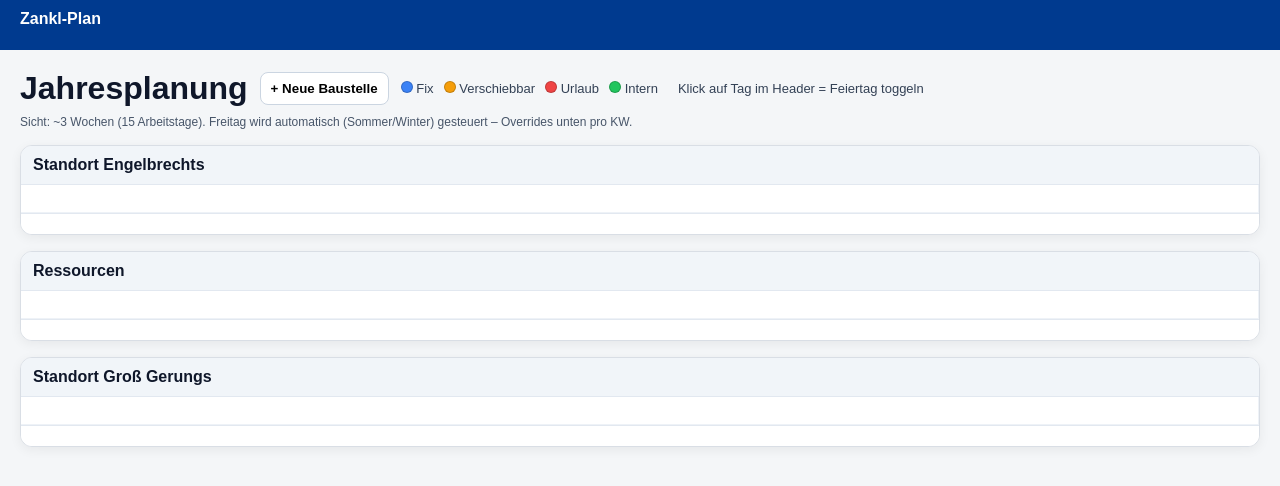
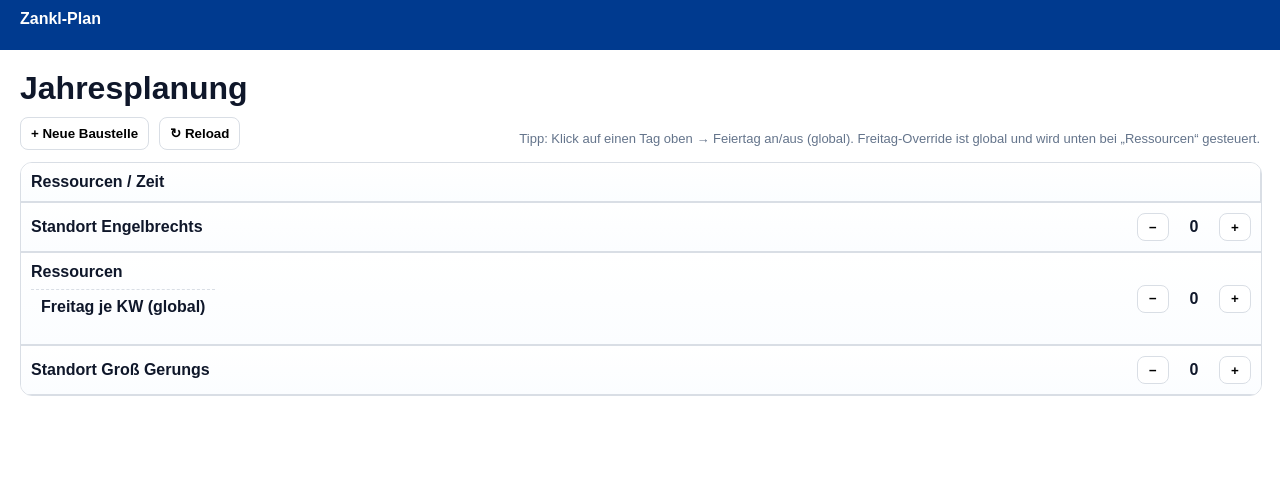
Before and after one commit to zankldach/zankl-plan, a FastAPI app: template templates/year.html in a window 1280 px wide. Shown: the top 486 px of the page. Run offline with FastAPI, Linux system fonts and the light colour scheme; the template is opened without the code that fills it, so the values that code supplies are empty.

Commit message:
Update year.html

```diff
--- a/templates/year.html
+++ b/templates/year.html
@@ -1,279 +1,498 @@
+{# templates/year.html — AUSTAUSCHDATEI #}
 {% extends "base.html" %}
 {% block title %}Jahresplanung{% endblock %}
 
 {% block head %}
 <style>
-  .year-wrap { display:flex; flex-direction:column; gap:16px; }
-  .year-top { display:flex; gap:12px; align-items:center; flex-wrap:wrap; }
-  .btn { padding:8px 10px; border:1px solid #cbd5e1; background:#fff; border-radius:8px; cursor:pointer; font-weight:600; }
-  .btn:hover { background:#f8fafc; }
+  :root{
+    --dayw: 96px;
+    --leftw: 220px;
+    --rowh: 34px;
 
-  .legend { display:flex; gap:10px; align-items:center; flex-wrap:wrap; font-size:13px; color:#334155; }
-  .dot { width:10px; height:10px; border-radius:999px; display:inline-block; border:1px solid rgba(0,0,0,.2); }
-  .c-blue{ background:#3b82f6; } .c-yellow{ background:#f59e0b; } .c-red{ background:#ef4444; } .c-green{ background:#22c55e; }
+    --border:#d9dee5;
+    --muted:#64748b;
+    --bg:#ffffff;
+    --soft:#f8fafc;
 
-  /* Bereich-Grid */
-  .section {
-    border:1px solid #d9dee5;
-    background:#fff;
-    border-radius:12px;
-    overflow:hidden;
-    box-shadow: 0 3px 12px rgba(0,0,0,0.06);
-  }
-  .section .title {
-    padding:10px 12px;
-    font-weight:800;
-    background:#f1f5f9;
-    border-bottom:1px solid #e2e8f0;
+    --cap:#e5e7eb;   /* Stammkapazität (grau unten) */
+    --capText:#334155;
   }
 
-  .grid {
+  h1{ margin:0 0 10px 0; }
+  .year-topbar{
+    display:flex; justify-content:space-between; align-items:center;
+    gap:12px; flex-wrap:wrap;
+    margin-bottom:12px;
+  }
+
+  .btn{
+    border:1px solid var(--border);
+    background:#fff;
+    border-radius:8px;
+    padding:8px 10px;
+    cursor:pointer;
+    font-weight:600;
+  }
+  .btn:hover{ background:var(--soft); }
+
+  /* Horizontal scroll wrapper */
+  .year-scroll{
+    overflow-x:auto;
+    overflow-y:hidden;
+    width:100%;
+    border:1px solid var(--border);
+    border-radius:12px;
+    background:var(--bg);
+  }
+
+  /* This is what becomes wide and triggers scrollbar */
+  .year-grid{
+    min-width:max-content;
+  }
+
+  /* Global header */
+  .grid-header{
+    display:grid;
+    grid-template-columns: var(--leftw) repeat({{ days|length }}, var(--dayw));
+    position:sticky;
+    top:0;
+    z-index:5;
+    background:var(--bg);
+    border-bottom:1px solid var(--border);
+  }
+  .grid-header .corner{
+    padding:10px 10px;
+    font-weight:700;
+    border-right:1px solid var(--border);
+    background:linear-gradient(#fff, #fbfdff);
+  }
+  .day-head{
+    padding:8px 6px;
+    border-right:1px solid var(--border);
+    text-align:center;
+    user-select:none;
+    cursor:pointer;
+  }
+  .day-head:hover{ background:var(--soft); }
+  .day-head .dow{ font-weight:800; }
+  .day-head .dmy{
+    margin-top:2px;
+    font-size:12px;
+    color:var(--muted);
+  }
+
+  /* Sections stacked vertically */
+  .section{
+    border-top:1px solid var(--border);
+  }
+  .section:first-child{ border-top:0; }
+
+  .section-title{
+    display:flex; align-items:center; justify-content:space-between;
+    gap:12px;
+    padding:10px 10px;
+    border-bottom:1px solid var(--border);
+    background:linear-gradient(#fff, #fbfdff);
+  }
+  .section-title h2{
+    margin:0;
+    font-size:16px;
+  }
+
+  .rowcount{
+    display:flex; align-items:center; gap:8px;
+    font-weight:700;
+    color:#0f172a;
+  }
+  .rowcount button{
+    width:32px; height:28px;
+    border-radius:8px;
+    border:1px solid var(--border);
+    background:#fff;
+    cursor:pointer;
+    font-weight:900;
+  }
+  .rowcount button:hover{ background:var(--soft); }
+  .rowcount .cnt{
+    min-width:34px;
+    text-align:center;
+  }
+
+  /* Only show friday controls in RES section (requested) */
+  .friday-panel{
+    padding:8px 10px 12px 10px;
+    border-top:1px dashed var(--border);
+    margin-top:8px;
+  }
+  .friday-panel b{ display:block; margin-bottom:6px; }
+  .friday-list{
+    display:flex; flex-wrap:wrap;
+    gap:10px 14px;
+    align-items:center;
+  }
+  .friday-item{
+    font-size:13px;
+    color:#0f172a;
+    background:var(--soft);
+    border:1px solid var(--border);
+    padding:6px 8px;
+    border-radius:999px;
+    user-select:none;
+  }
+
+  /* One section body: left labels + right grid */
+  .section-body{
     position:relative;
     display:grid;
-    grid-template-columns: 190px repeat({{ days|length }}, minmax(46px, 1fr));
-    grid-auto-rows: 28px;
+    grid-template-columns: var(--leftw) 1fr;
   }
 
-  .cell {
-    border-right:1px solid #eef2f7;
-    border-bottom:1px solid #eef2f7;
-    padding:6px 8px;
-    font-size:12px;
-    color:#0f172a;
+  .row-labels{
+    border-right:1px solid var(--border);
     background:#fff;
   }
-  .cell.header { position:sticky; top:0; z-index:3; background:#0b57d0; color:#fff; font-weight:800; }
-  .cell.header.left { left:0; z-index:4; position:sticky; }
-  .cell.left { position:sticky; left:0; z-index:2; background:#fff; font-weight:700; }
-  .cell.left.gray { background:#f3f4f6; color:#64748b; }
-  .cell.gray { background:#f8fafc; }
-
-  .holiday {
-    background: repeating-linear-gradient(
-      45deg,
-      rgba(239,68,68,0.12),
-      rgba(239,68,68,0.12) 6px,
-      rgba(255,255,255,0.0) 6px,
-      rgba(255,255,255,0.0) 12px
-    );
+  .row-label{
+    height:var(--rowh);
+    display:flex;
+    align-items:center;
+    padding:0 10px;
+    border-bottom:1px solid #eef2f6;
+    font-weight:600;
+    color:#0f172a;
+    white-space:nowrap;
+    overflow:hidden;
+    text-overflow:ellipsis;
   }
 
-  /* Job-Karten */
-  .job {
+  /* Stammkapazität: unterste 4 Zeilen grau */
+  .row-labels .row-label.cap{ background:var(--cap); color:var(--capText); }
+
+  .grid-cells{
+    position:relative;
+    background:#fff;
+  }
+
+  /* grid lines (columns) */
+  .grid-lines{
+    display:grid;
+    grid-template-columns: repeat({{ days|length }}, var(--dayw));
     position:absolute;
-    border:1px solid rgba(0,0,0,.25);
+    inset:0;
+    z-index:1;
+  }
+  .grid-lines .col{
+    border-right:1px solid #eef2f6;
+  }
+
+  /* row lines (horizontal) */
+  .row-lines{
+    position:absolute;
+    inset:0;
+    z-index:1;
+  }
+  .row-lines .rline{
+    height:var(--rowh);
+    border-bottom:1px solid #eef2f6;
+  }
+
+  /* job overlay */
+  .jobs-layer{
+    position:absolute;
+    inset:0;
+    z-index:2;
+    pointer-events:none; /* UI-only for now */
+  }
+
+  .job-card{
+    position:absolute;
     border-radius:10px;
-    padding:6px 8px;
-    font-size:12px;
+    border:2px solid rgba(0,0,0,0.25);
+    box-shadow:0 4px 14px rgba(0,0,0,0.12);
+
+    /* CENTER TEXT (requested) */
+    display:flex;
+    align-items:center;
+    justify-content:center;
+    text-align:center;
+
+    padding:6px 10px;
     font-weight:800;
     color:#0f172a;
+    line-height:1.15;
     overflow:hidden;
-    box-shadow: 0 4px 14px rgba(0,0,0,0.10);
   }
-  .job.blue{ background:rgba(59,130,246,0.35); }
-  .job.yellow{ background:rgba(245,158,11,0.35); }
-  .job.red{ background:rgba(239,68,68,0.35); }
-  .job.green{ background:rgba(34,197,94,0.35); }
-
-  .job .note-dot {
-    position:absolute; right:6px; top:6px;
-    width:10px; height:10px; border-radius:999px;
-    background:#2563eb; border:1px solid rgba(0,0,0,.25);
+  .job-card .note-dot{
+    position:absolute;
+    top:6px; right:6px;
+    width:10px; height:10px;
+    border-radius:999px;
+    background:#2563eb;
   }
 
-  .kwbar {
-    padding:10px 12px;
-    display:flex;
-    gap:10px;
-    flex-wrap:wrap;
-    align-items:center;
-    border-top:1px solid #e2e8f0;
-    background:#fff;
-  }
-  .kwchip {
-    display:flex; align-items:center; gap:6px;
-    padding:6px 10px;
-    border:1px solid #e2e8f0;
-    border-radius:999px;
-    background:#f8fafc;
-    font-size:12px;
+  /* color mapping */
+  .c-blue  { background:#bfdbfe; }
+  .c-yellow{ background:#fde68a; }
+  .c-red   { background:#fecaca; }
+  .c-green { background:#bbf7d0; }
+
+  .job-card small{
+    display:block;
+    font-weight:700;
+    opacity:.85;
+    margin-top:3px;
   }
 
-  .hint { font-size:12px; color:#475569; margin-top:-8px; }
+  /* Footer help */
+  .hint{
+    margin-top:10px;
+    color:var(--muted);
+    font-size:13px;
+  }
 </style>
 {% endblock %}
 
 {% block content %}
-<div class="year-wrap">
-  <div class="year-top">
-    <h1 style="margin:0;">Jahresplanung</h1>
-    <button class="btn" id="btnNew">+ Neue Baustelle</button>
+<h1>Jahresplanung</h1>
 
-    <div class="legend">
-      <span><span class="dot c-blue"></span> Fix</span>
-      <span><span class="dot c-yellow"></span> Verschiebbar</span>
-      <span><span class="dot c-red"></span> Urlaub</span>
-      <span><span class="dot c-green"></span> Intern</span>
-      <span style="margin-left:10px;">Klick auf Tag im Header = Feiertag toggeln</span>
+<div class="year-topbar">
+  <div style="display:flex; gap:10px; flex-wrap:wrap; align-items:center;">
+    <button class="btn" id="btn-new">+ Neue Baustelle</button>
+    <button class="btn" id="btn-refresh" title="Neu laden">↻ Reload</button>
+  </div>
+
+  <div class="hint">
+    Tipp: Klick auf einen Tag oben → Feiertag an/aus (global). Freitag-Override ist global und wird unten bei „Ressourcen“ gesteuert.
   </div>
 </div>
 
-  <div class="hint">
-    Sicht: ~3 Wochen (15 Arbeitstage). Freitag wird automatisch (Sommer/Winter) gesteuert – Overrides unten pro KW.
+<div class="year-scroll">
+  <div class="year-grid">
+
+    <!-- HEADER: days -->
+    <div class="grid-header">
+      <div class="corner">Ressourcen / Zeit</div>
+
+      {% for d in days %}
+        {# dd.mm.yy requested (we use ymd split) #}
+        {% set yy = d.ymd[2:4] %}
+        {% set mm = d.ymd[5:7] %}
+        {% set dd = d.ymd[8:10] %}
+        <div class="day-head" data-day="{{ d.ymd }}">
+          <div class="dow">{{ d.label }}</div>
+          <div class="dmy">{{ dd }}.{{ mm }}.{{ yy }}</div>
+        </div>
+      {% endfor %}
     </div>
 
-  {% macro render_section(sec_key, sec_title) %}
+    {# helper macro: render a section #}
+    {% macro render_section(sec_key, title) %}
       <div class="section" data-section="{{ sec_key }}">
-    <div class="title">{{ sec_title }}</div>
+        <div class="section-title">
+          <div>
+            <h2>{{ title }}</h2>
 
-    <div class="grid" id="grid-{{ sec_key }}">
-      <!-- Header row -->
-      <div class="cell header left">Ressource</div>
-      {% for d in days %}
-        <div class="cell header js-day"
-             data-day="{{ d.ymd }}"
-             title="Feiertag toggeln ({{ d.ymd }})">
-          {{ d.label }}<br>{{ d.date }}
+            {% if sec_key == "res" %}
+              <!-- Friday panel ONLY here (requested) -->
+              <div class="friday-panel">
+                <b>Freitag je KW (global)</b>
+                <div class="friday-list">
+                  {% for k in kw_map %}
+                    <label class="friday-item">
+                      <input type="checkbox"
+                             data-year="{{ k.year }}"
+                             data-kw="{{ k.kw }}"
+                             {% if k.show_friday %}checked{% endif %}>
+                      KW {{ k.kw }}
+                    </label>
+                  {% endfor %}
+                </div>
+              </div>
+            {% endif %}
+          </div>
+
+          <div class="rowcount">
+            <button type="button" data-sec="{{ sec_key }}" data-delta="-1">−</button>
+            <span class="cnt" id="cnt-{{ sec_key }}">{{ rows[sec_key]|length }}</span>
+            <button type="button" data-sec="{{ sec_key }}" data-delta="1">+</button>
+          </div>
+        </div>
+
+        <div class="section-body">
+          <!-- left labels -->
+          <div class="row-labels">
+            {% set n = rows[sec_key]|length %}
+            {% for r in rows[sec_key] %}
+              {% set is_cap = (loop.index0 >= (n - 4)) %}
+              <div class="row-label {% if is_cap %}cap{% endif %}">
+                {{ r.name }}
               </div>
             {% endfor %}
+          </div>
 
-      <!-- Body rows -->
-      {% set rcount = rows[sec_key]|length %}
-      {% for r in rows[sec_key] %}
-        {% set is_gray = (loop.index0 >= (rcount - 4)) %}
-        <div class="cell left {{ 'gray' if is_gray else '' }}">{{ r.name }}</div>
-        {% for d in days %}
-          <div class="cell {{ 'gray' if is_gray else '' }}" data-row="{{ r.row_index }}" data-day="{{ d.ymd }}"></div>
+          <!-- right grid -->
+          <div class="grid-cells" style="height: calc({{ rows[sec_key]|length }} * var(--rowh));">
+            <!-- vertical lines -->
+            <div class="grid-lines">
+              {% for _ in days %}
+                <div class="col"></div>
               {% endfor %}
+            </div>
+
+            <!-- horizontal lines -->
+            <div class="row-lines">
+              {% for _ in rows[sec_key] %}
+                <div class="rline"></div>
               {% endfor %}
+            </div>
 
-      <!-- Jobs as absolute overlays -->
+            <!-- jobs -->
+            <div class="jobs-layer">
               {% for j in jobs %}
                 {% if j.section == sec_key %}
-          <div class="job {{ j.color }}"
-               data-id="{{ j.id }}"
+                  <div class="job-card c-{{ j.color }}"
                        style="
-                 left: calc(190px + ({{ j.col_start }} * (100% - 190px) / {{ days|length }}));
-                 width: calc({{ j.col_span }} * (100% - 190px) / {{ days|length }});
-                 top: calc(28px + ({{ j.row_index }} * 28px));
-                 height: calc({{ j.height_rows }} * 28px);
+                         left: calc({{ j.col_start }} * var(--dayw) + 6px);
+                         top:  calc({{ j.row_index }} * var(--rowh) + 4px);
+                         width: calc({{ j.col_span }} * var(--dayw) - 12px);
+                         height: calc({{ j.height_rows }} * var(--rowh) - 8px);
                        "
-               title="Rechtsklick: löschen (MVP)">
+                       title="{{ j.title }}{% if j.note %} — {{ j.note }}{% endif %}">
+                    {% if j.note %}
+                      <span class="note-dot"></span>
+                    {% endif %}
+                    <div>
                       {{ j.title }}
-            {% if j.note %}<span class="note-dot" title="Notiz vorhanden"></span>{% endif %}
+                      <small>{{ j.duration_days }} AT</small>
+                    </div>
                   </div>
                 {% endif %}
               {% endfor %}
             </div>
-
-    <div class="kwbar">
-      {% for k in kw_map %}
-        <label class="kwchip">
-          <input type="checkbox" class="js-friday"
-                 data-year="{{ k.year }}" data-kw="{{ k.kw }}"
-                 {% if k.show_friday %}checked{% endif %}>
-          KW {{ k.kw }} ({{ k.year }}) – Freitag anzeigen
-        </label>
-      {% endfor %}
+          </div>
         </div>
       </div>
     {% endmacro %}
 
-  {{ render_section('eb', 'Standort Engelbrechts') }}
-  {{ render_section('res', 'Ressourcen') }}
-  {{ render_section('gg', 'Standort Groß Gerungs') }}
+    {{ render_section("eb", "Standort Engelbrechts") }}
+    {{ render_section("res", "Ressourcen") }}
+    {{ render_section("gg", "Standort Groß Gerungs") }}
 
+  </div>
 </div>
 {% endblock %}
 
 {% block scripts %}
 <script>
-async function postJSON(url, payload) {
-  const res = await fetch(url, {
-    method: "POST",
-    headers: {"Content-Type":"application/json"},
-    body: JSON.stringify(payload)
+  // Reload
+  document.getElementById('btn-refresh')?.addEventListener('click', ()=>location.reload());
+
+  // Toggle Holiday (click on day header)
+  document.querySelectorAll('.day-head').forEach(el=>{
+    el.addEventListener('click', async ()=>{
+      const day = el.dataset.day;
+      if(!day) return;
+
+      const res = await fetch('/api/year/toggle-holiday', {
+        method:'POST',
+        headers:{'Content-Type':'application/json'},
+        body: JSON.stringify({ day })
       });
-  let data = {};
-  try { data = await res.json(); } catch(e) {}
-  if (!res.ok) throw new Error((data && data.error) ? data.error : ("HTTP " + res.status));
-  return data;
+
+      if(!res.ok){
+        alert('Fehler beim Feiertag setzen');
+        return;
       }
-
-// Feiertag toggeln (Header-Klick)
-document.querySelectorAll(".js-day").forEach(el => {
-  el.addEventListener("click", async () => {
-    const day = el.dataset.day;
-    try {
-      await postJSON("/api/year/toggle-holiday", {day});
+      // Workday-logik beeinflusst Spalten → reload
       location.reload();
-    } catch (e) {
-      alert("Fehler: " + e.message);
-    }
     });
   });
 
-// Freitag Override
-document.querySelectorAll(".js-friday").forEach(cb => {
-  cb.addEventListener("change", async () => {
-    try {
-      await postJSON("/api/year/set-friday", {
-        year: parseInt(cb.dataset.year, 10),
-        kw: parseInt(cb.dataset.kw, 10),
-        show_friday: cb.checked ? 1 : 0
+  // Friday override (ONLY in resources panel)
+  document.querySelectorAll('.friday-panel input[type="checkbox"]').forEach(cb=>{
+    cb.addEventListener('change', async ()=>{
+      const year = parseInt(cb.dataset.year, 10);
+      const kw = parseInt(cb.dataset.kw, 10);
+      const show = cb.checked;
+
+      const res = await fetch('/api/year/set-friday', {
+        method:'POST',
+        headers:{'Content-Type':'application/json'},
+        body: JSON.stringify({ year, kw, show_friday: show })
       });
+
+      if(!res.ok){
+        alert('Fehler beim Speichern der Freitag-Einstellung');
+        cb.checked = !show;
+        return;
+      }
       location.reload();
-    } catch (e) {
-      alert("Fehler: " + e.message);
-    }
     });
   });
 
-// Neue Baustelle (MVP via prompt)
-document.getElementById("btnNew").addEventListener("click", async () => {
-  const title = (prompt("Titel (unique, z.B. 'Huber, Zwettl')") || "").trim();
-  if (!title) return;
+  // Rowcount +/- (EB / RES / GG)
+  async function setRowCount(section, count){
+    const res = await fetch('/api/year/set-row-count', {
+      method:'POST',
+      headers:{'Content-Type':'application/json'},
+      body: JSON.stringify({ section, count })
+    });
 
-  const start_date = (prompt("Startdatum (YYYY-MM-DD)", new Date().toISOString().slice(0,10)) || "").trim();
-  if (!start_date) return;
+    let j = {};
+    try { j = await res.json(); } catch(e){}
 
-  const duration_days = parseInt(prompt("Dauer (Arbeitstage)", "5") || "5", 10);
-  const height_rows = parseInt(prompt("Anzahl Mitarbeiter (Höhe in Zeilen)", "1") || "1", 10);
+    if(!res.ok || !j.ok){
+      if(j && j.error === 'jobs_outside_range'){
+        alert('Kann nicht verkleinern: Es liegen Baustellen in Zeilen, die abgeschnitten würden.');
+      }else{
+        alert('Fehler beim Speichern der Zeilenanzahl.');
+      }
+      return false;
+    }
+    location.reload();
+    return true;
+  }
+
+  document.querySelectorAll('.rowcount button').forEach(btn=>{
+    btn.addEventListener('click', async ()=>{
+      const sec = btn.dataset.sec;
+      const delta = parseInt(btn.dataset.delta, 10);
+      const cntEl = document.getElementById('cnt-'+sec);
+      const cur = parseInt(cntEl.textContent, 10) || 1;
+      const next = Math.max(1, cur + delta);
+      await setRowCount(sec, next);
+    });
+  });
+
+  // Minimal "Neue Baustelle" (prompt-basiert)
+  document.getElementById('btn-new')?.addEventListener('click', async ()=>{
+    const title = (prompt('Name, Ort (unique):', '') || '').trim();
+    if(!title) return;
+
+    const start_date = (prompt('Startdatum (YYYY-MM-DD):', new Date().toISOString().slice(0,10)) || '').trim();
+    if(!start_date) return;
+
+    const duration_days = parseInt(prompt('Dauer in Arbeitstagen:', '3') || '3', 10);
+    const height_rows = parseInt(prompt('Anzahl Mitarbeiter (Höhe in Zeilen):', '2') || '2', 10);
 
     const section = (prompt("Bereich: eb / res / gg", "eb") || "eb").trim();
-  const row_index = parseInt(prompt("Startzeile (0-basiert innerhalb Bereich)", "0") || "0", 10);
+    const row_index = parseInt(prompt("Startzeile (0 = ganz oben):", "0") || "0", 10);
 
-  const color = (prompt("Art: blue (Fix) / yellow (Verschiebbar) / red (Urlaub) / green (Intern)", "yellow") || "yellow").trim();
-  const note = (prompt("Zusatzinfo (optional)") || "").trim();
+    const color = (prompt("Art/Farbe: blue (fix) / yellow (verschiebbar) / red (urlaub) / green (intern)", "yellow") || "yellow").trim();
+    const note = (prompt("Zusatzinfo (optional):", "") || "").trim();
 
-  try {
-    await postJSON("/api/year/create-job", {
-      title, start_date,
-      duration_days: isNaN(duration_days) ? 1 : duration_days,
-      height_rows: isNaN(height_rows) ? 1 : height_rows,
-      section, row_index,
-      color, note
-    });
-    location.reload();
-  } catch (e) {
-    alert("Fehler: " + e.message);
-  }
+    const res = await fetch('/api/year/create-job', {
+      method:'POST',
+      headers:{'Content-Type':'application/json'},
+      body: JSON.stringify({ title, start_date, duration_days, height_rows, section, row_index, color, note })
     });
 
-// Rechtsklick auf Job: löschen (MVP)
-document.querySelectorAll(".job").forEach(j => {
-  j.addEventListener("contextmenu", async (ev) => {
-    ev.preventDefault();
-    const id = parseInt(j.dataset.id, 10);
-    if (!id) return;
-    if (!confirm("Baustelle löschen?")) return;
-    try {
-      await postJSON("/api/year/delete-job", {id});
+    const j = await res.json().catch(()=>({}));
+
+    if(!res.ok || !j.ok){
+      alert(j.error || 'Fehler beim Anlegen');
+      return;
+    }
     location.reload();
-    } catch (e) {
-      alert("Fehler: " + e.message);
-    }
-  });
   });
 </script>
 {% endblock %}
```
Lines whose indentation alone changed are shown as unchanged.
